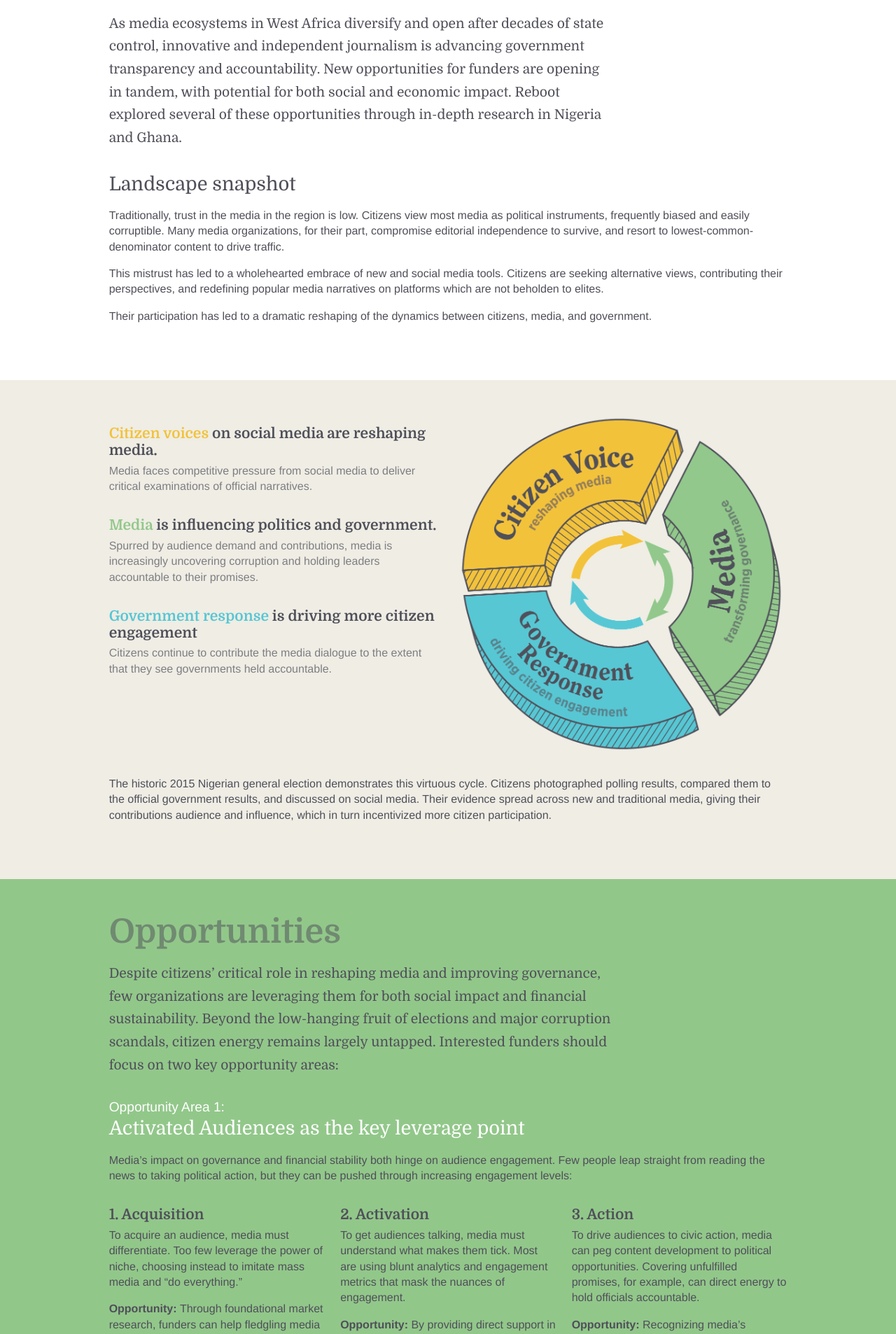
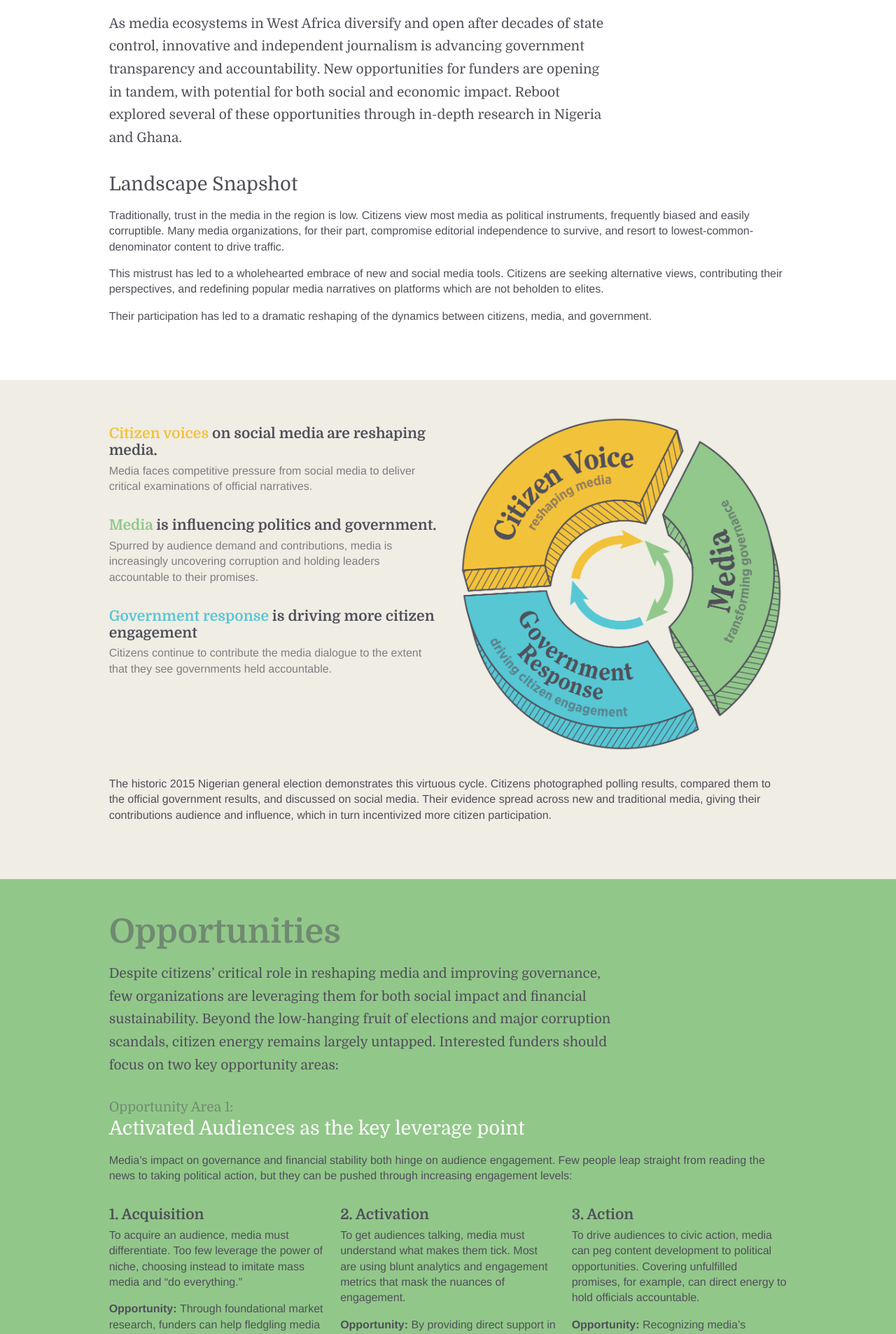
Before and after one commit to theReboot/westafricamedia, a Jekyll site: the page built from summary/index.html, in a window 1280 px wide. Shown: the part 682-2588 px from the top of the page at 70% size. Built offline with Jekyll 4.4.1, drawn with Linux system fonts in a browser that asks for light colours.

Commit message:
Removed helvetica on h2 preheading

```diff
--- a/_sass/_variables.scss
+++ b/_sass/_variables.scss
@@ -3,6 +3,7 @@
 $orange: #F2C23C;
 $teal: #57C6D4;
 $green: #92C78A;
+$greenShade: #708B71;
 $grey: #4F4F59;
 $offwhite: #EFEDE4;
 $hoverColor: rgba(204,204,204,.4);
--- a/css/main.scss
+++ b/css/main.scss
@@ -260,8 +260,11 @@ h2 {
   // this is a heading that includes a pre-heading
   &.twoPart {
     &::first-line {
-      font-family: $helvetica;
       font-size: 1.2rem;
+
+      .bleed.green & {
+        color: $greenShade;
+      }
     }
   }
 }
--- a/summary/index.html
+++ b/summary/index.html
@@ -33,7 +33,7 @@ nav: summary
 
   <div class="clearfix"></div>
 
-  <h2>Landscape snapshot</h2>
+  <h2>Landscape Snapshot</h2>
 
   <p>Traditionally, trust in the media in the region is low. Citizens view most media as political instruments, frequently biased and easily corruptible. Many media organizations, for their part, compromise editorial independence to survive, and resort to lowest-common-denominator content to drive traffic.</p>
 
```
